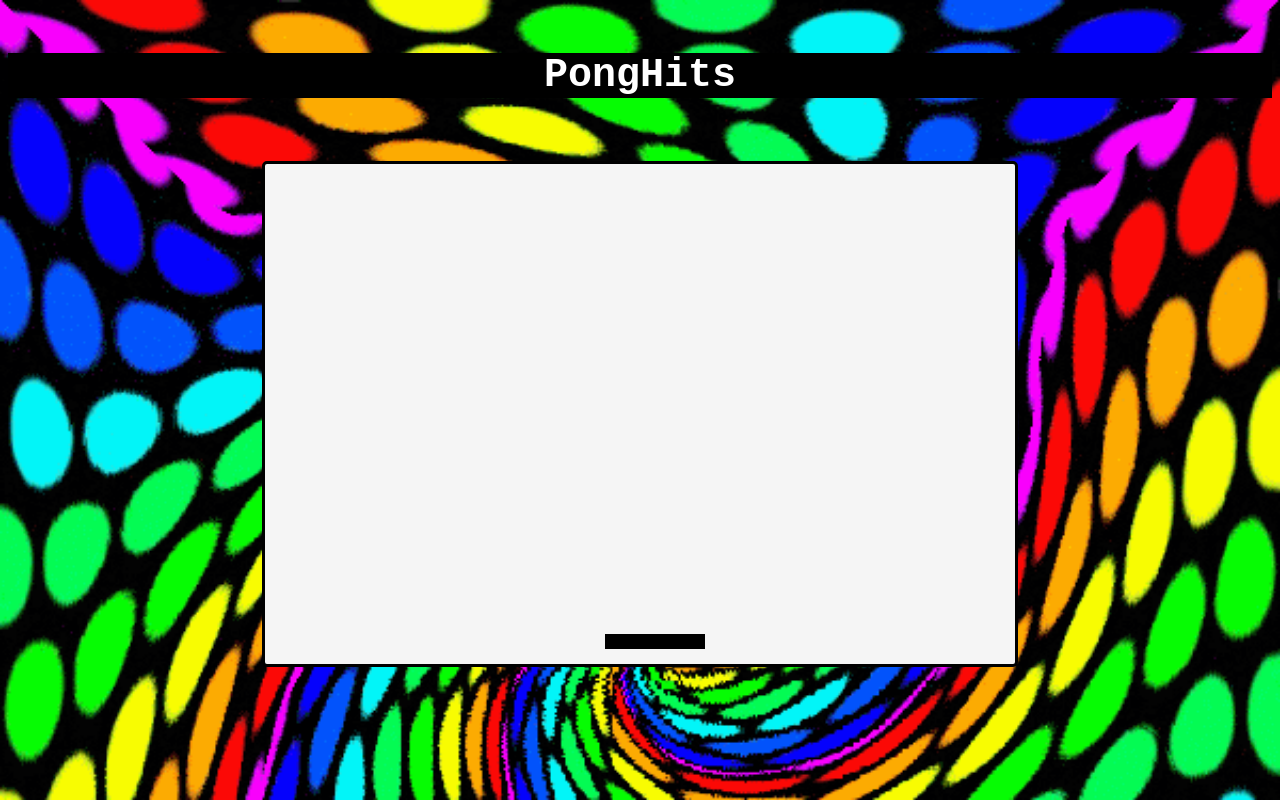
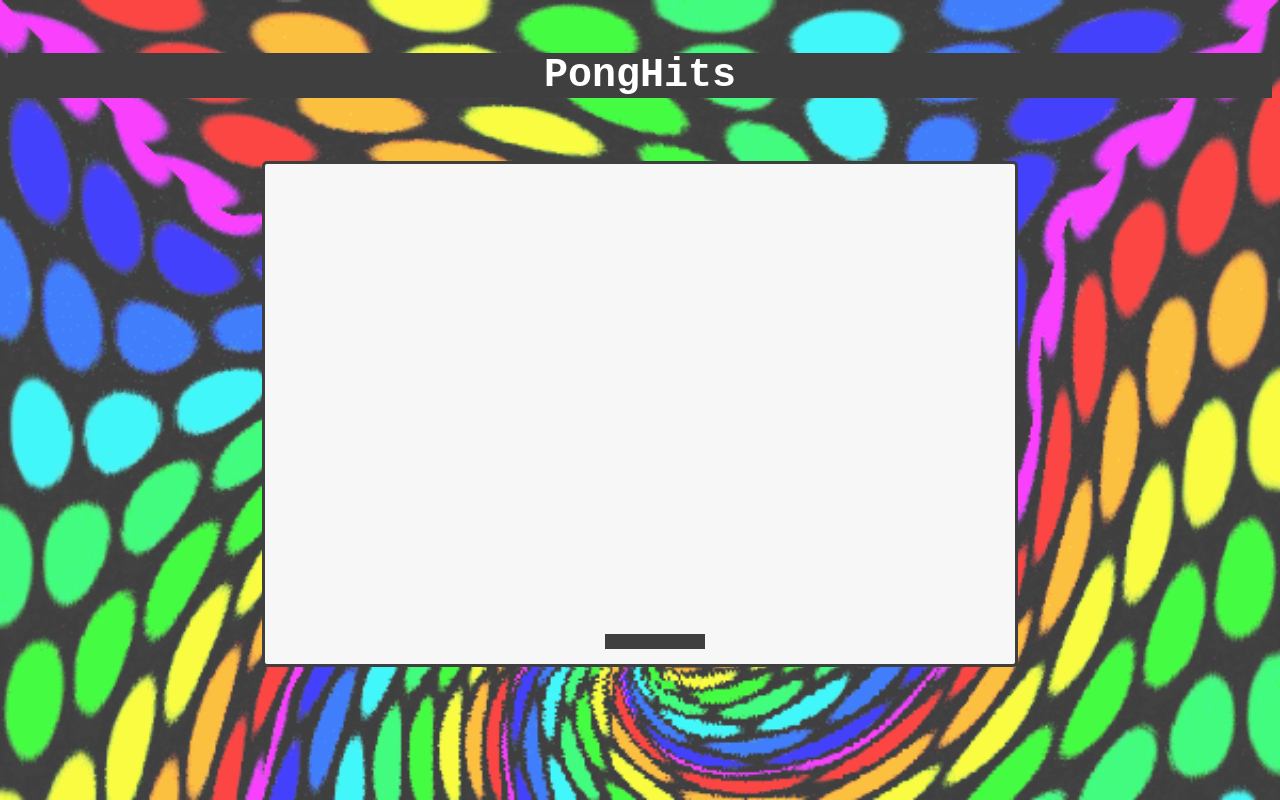
Before and after one commit to codenlighten/PongHits, a Vue app: page / in a window 1280 px wide. Built offline with nearby package versions, Linux system fonts and the light colour scheme.

Commit message:
Update App.vue

```diff
--- a/src/App.vue
+++ b/src/App.vue
@@ -102,6 +102,7 @@ h4 {
 html {
   background-image: url("../swirly.gif");
   background-size: cover;
+  opacity: 0.75;
   font-size: 30pt;
   font-family: 'Courier New';
   text-align: center;
```
